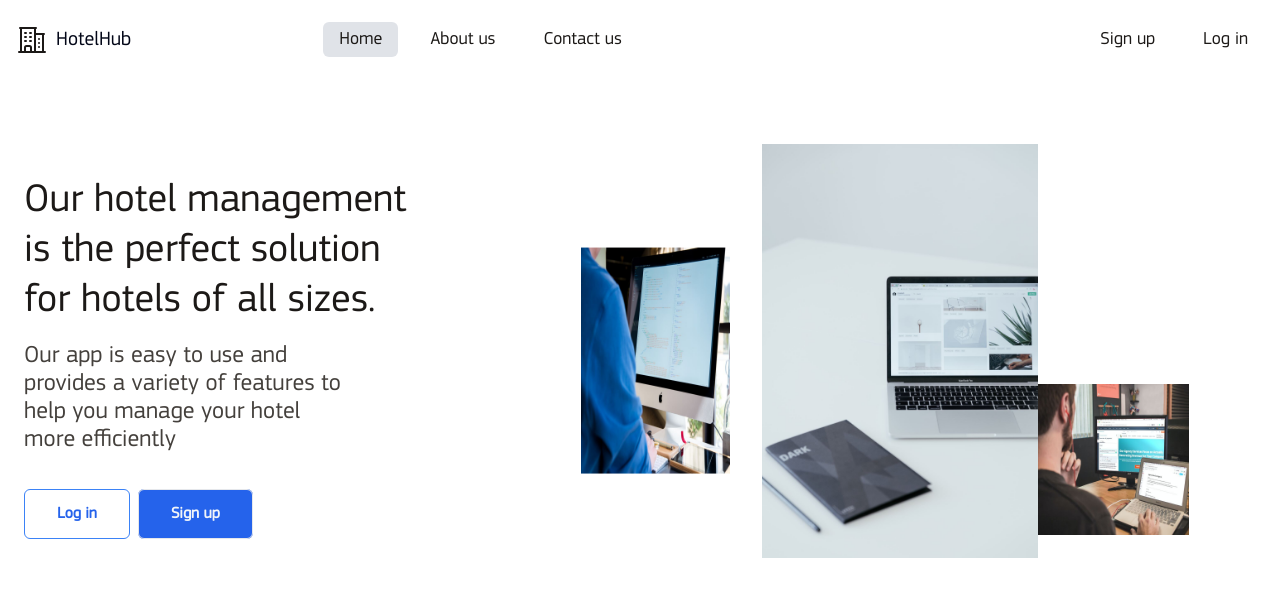
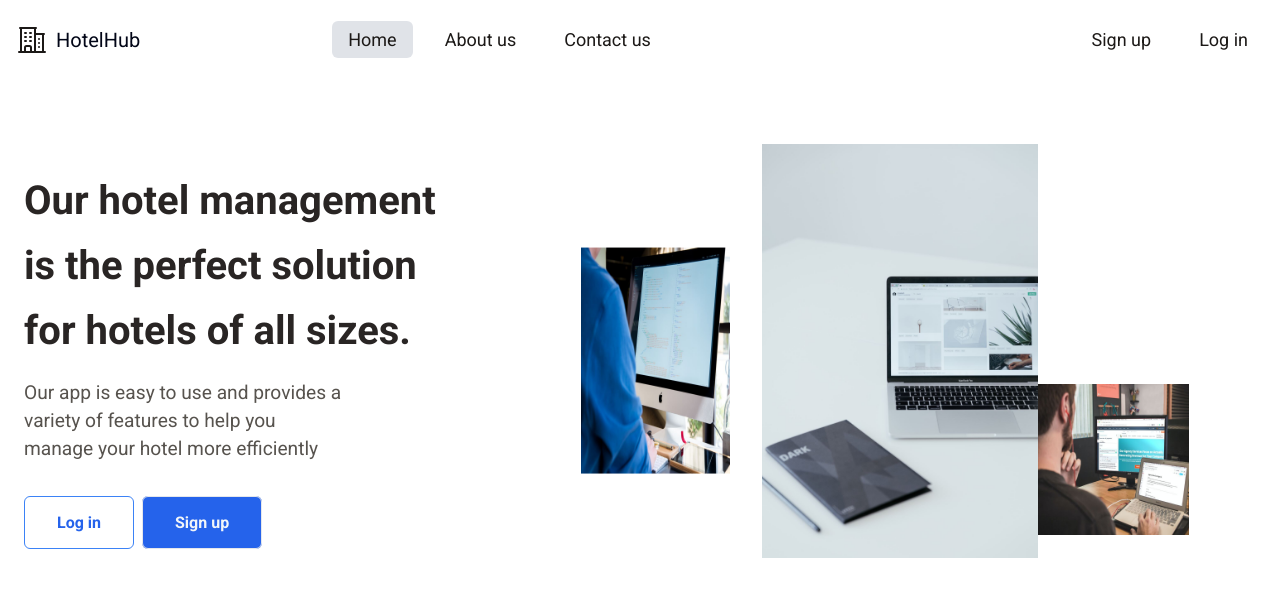
Before and after one commit to Ahmadaldabas/Hotel-Managment, a React (Vite) app: page / in a window 1280 px wide. Shown: the top 596 px of the page. Built offline with nearby package versions, Linux system fonts and the light colour scheme.

Commit message:
fixed fonts

```diff
--- a/src/index.css
+++ b/src/index.css
@@ -1,3 +1,5 @@
+@import url("https://fonts.googleapis.com/css2?family=Roboto+Mono:wght@300;400;500;600&family=Roboto:ital,wght@0,400;0,500;0,700;1,400;1,700&family=Rubik:wght@400;500;600;700&display=swap");
+
 @tailwind base;
 @tailwind components;
 @tailwind utilities;
--- a/src/pages/Home.jsx
+++ b/src/pages/Home.jsx
@@ -32,7 +32,7 @@ function Home() {
     };
   }, []);
   return (
-    <Container className={"font-primaryFont mt-8 lg:mt-16 px-6"}>
+    <Container className={"font-primaryFont mt-8 px-6 lg:mt-16"}>
       <div className="grid grid-cols-1 grid-rows-2 justify-center gap-4 md:px-10 lg:grid lg:grid-cols-[1fr_1.75fr] lg:p-0 ">
         <motion.div
           className=" order-2  flex  translate-y-[16px] transform flex-col items-center gap-4  self-center text-center text-stone-700 opacity-0 lg:order-none lg:items-start  lg:text-left "
@@ -40,14 +40,14 @@ function Home() {
           initial="start"
           animate="active"
         >
-          <Header className="text-stone-900  ">
+          <Header className=" font-bold leading-relaxed text-stone-800">
             Our hotel management {!isSmallScreen && <br />}
             is the perfect solution {!isSmallScreen && <br />}
             for hotels of all sizes.
           </Header>
-          <p className=" mb-8 text-xl text-stone-700 lg:w-80 lg:text-[1.5rem]">
-            Our app is easy to use and provides a variety of features
-            to help you manage your hotel more efficiently
+          <p className=" mb-8 text-lg text-stone-600 lg:w-80 lg:text-[1.2rem]">
+            Our app is easy to use and provides a variety of features to help
+            you manage your hotel more efficiently
           </p>
           <div className="flex items-center gap-2 ">
             <motion.span
@@ -76,7 +76,7 @@ function Home() {
             </motion.span>
           </div>
         </motion.div>
-        <div className=" order-1 flex self-start justify-self-center   max-w-screen-sm lg:order-none">
+        <div className=" order-1 flex max-w-screen-sm self-start   justify-self-center lg:order-none">
           <motion.div
             layout
             className="mx-8"
--- a/tailwind.config.js
+++ b/tailwind.config.js
@@ -4,8 +4,8 @@ export default {
   theme: {
     extend: {
       fontFamily: {
-        primaryHeading: ["primary-heading"],
-        primaryFont: ["primary"],
+        primaryHeading: ["Roboto"],
+        primaryFont: ["Roboto"],
       },
     },
   },
```
